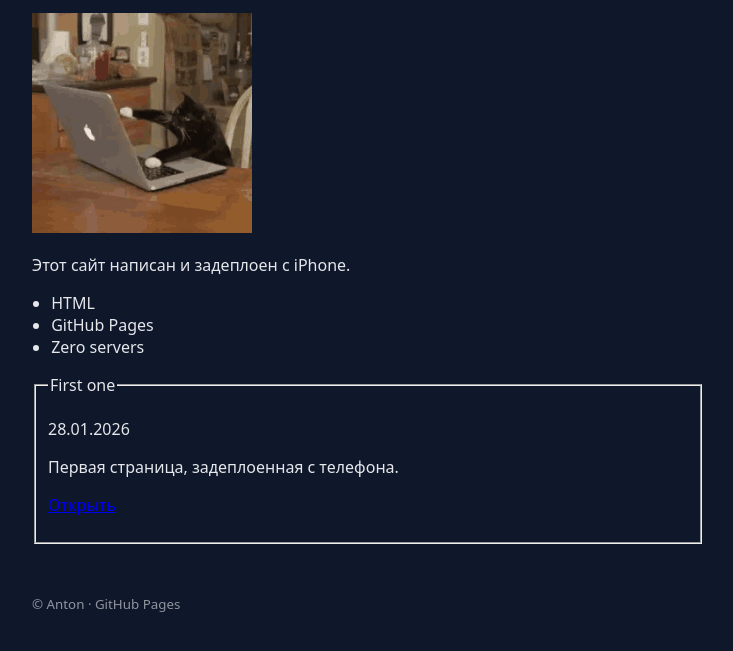
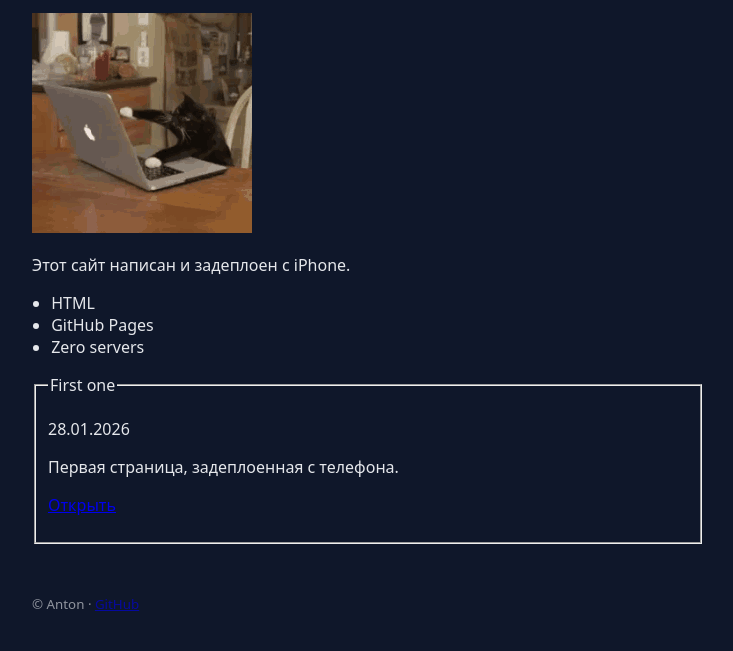
Before and after one commit to cookiespooky/playground, a plain HTML site: page index.html in a window 1280 px wide. Shown: the part 91-742 px from the top of the page, without its empty margins (272-1005 px from the left). Drawn offline with Linux system fonts and the light colour scheme.

Commit message:
Update index.html

```diff
--- a/index.html
+++ b/index.html
@@ -35,7 +35,7 @@
     </fieldset>
 
     <footer>
-      <small>© Anton · GitHub Pages</small>
+      <small>© Anton · <a href="https://github.com/cookiespooky/playground">GitHub</a></small>
     </footer>
   </main>
 </body>
```
